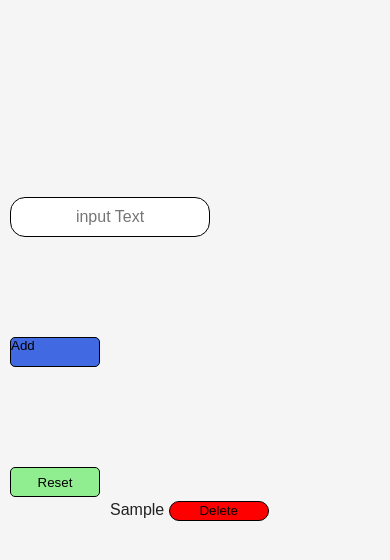
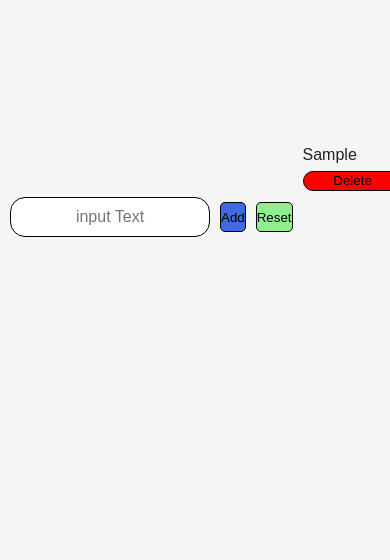
Before and after one commit to Trizzy-dev/portfolio-project, a plain HTML site: page todo.html in a window 390 px wide. Both pictures are taken after typing "Sample" into the empty fields and a click on the button "Add". Shown: the part 54-614 px from the top of the page. Drawn offline with Linux system fonts and the light colour scheme.

Commit message:
update for responsiveness on mobile

```diff
--- a/style.css
+++ b/style.css
@@ -151,6 +151,7 @@ header {
 
 /* ===== todo list input Section ===== */
 .input-section {
+  display: flex;
   align-items: center;
   margin-top: 100px;
   gap: 10px;
@@ -163,7 +164,6 @@ header {
 
 /* ===== todo list input Section ===== */
 #js-input {
-  display: flex;
   border: 1px solid black;
   width: 200px;
   height: 40px;
@@ -175,7 +175,6 @@ header {
 
 /* ===== todo list button Section ===== */
 #js-button {
-  display: flex;
   width: 90px;
   height: 30px;
   border-radius: 5px;
@@ -212,10 +211,11 @@ header {
   width: 100px;
   height: 20px;
   border: 1px solid black;
+  flex-direction: column;
 }
 
 #array-lists {
-  margin-left: 100px;
+  margin-left: 0;
 }
 
 /* ===== todolist body Section ===== */
```
